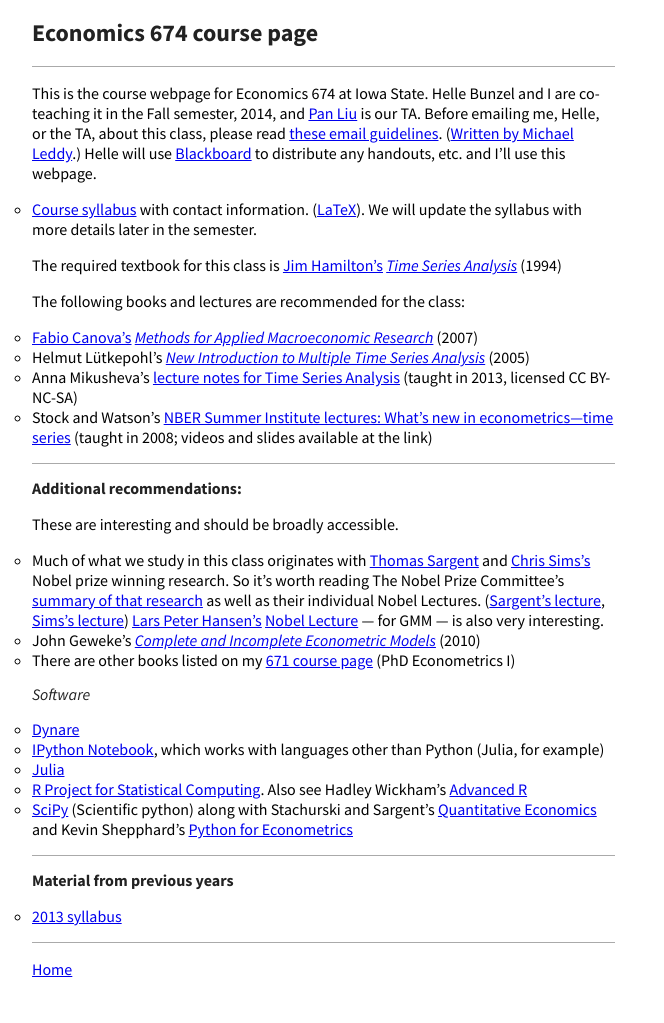
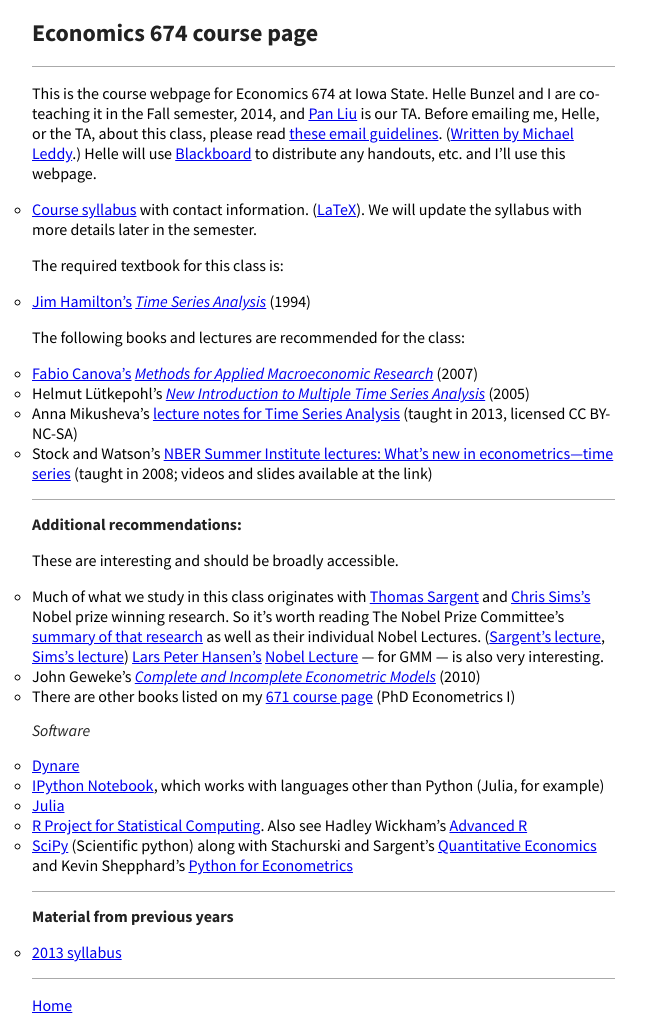
Before and after one commit to mmkuang/grayclhn.github.io, a Jekyll site: the page built from 674/index.md, in a window 1280 px wide. Shown: the whole page, without its empty margins (0-664 px from the left). Built offline with Jekyll 4.4.1, drawn with Linux system fonts in a browser that asks for light colours; Markdown is read by kramdown in place of the engine named in the settings; before the commit the page ends 987 px from its top, so only the background shows below that.

Commit message:
Tweak presentation of 674 course page

```diff
--- a/674/index.md
+++ b/674/index.md
@@ -18,9 +18,10 @@ I'll use this webpage.
   ([LaTeX](syllabus-2014.tex)). We will update the syllabus with more
   details later in the semester.
 
-The required textbook for this class is [Jim
-Hamilton’s](http://econweb.ucsd.edu/~jhamilton/) *[Time Series
-Analysis](http://press.princeton.edu/titles/5386.html)* (1994)
+The required textbook for this class is:
+
+* [Jim Hamilton’s](http://econweb.ucsd.edu/~jhamilton/) *[Time Series
+  Analysis](http://press.princeton.edu/titles/5386.html)* (1994)
 
 The following books and lectures are recommended for the class:
 
```
